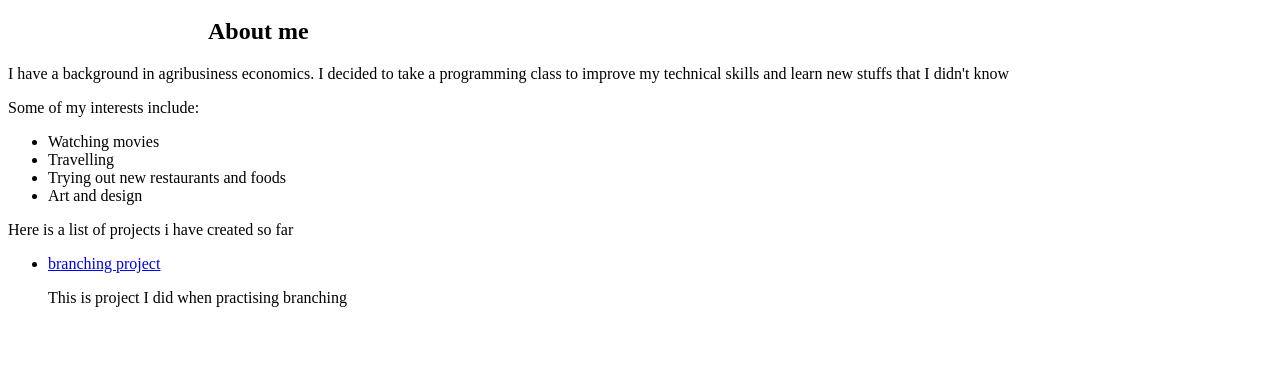
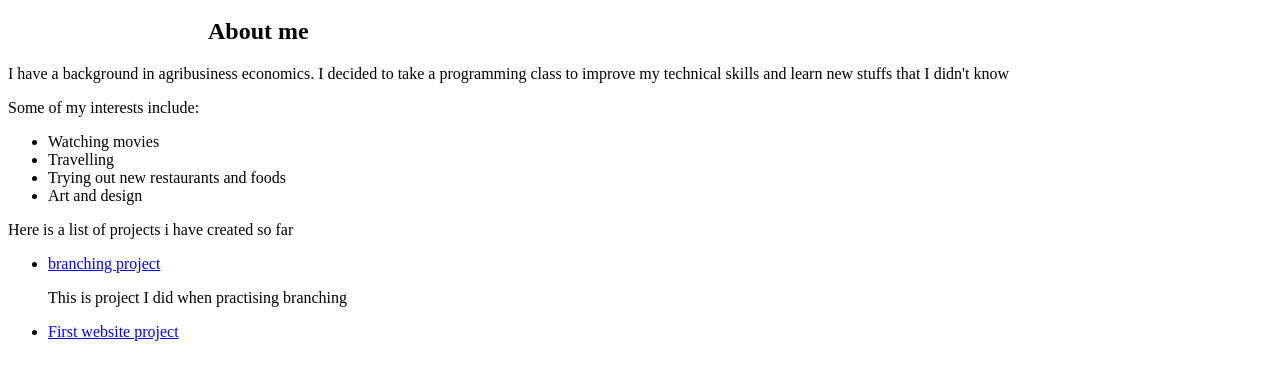
Before and after one commit to ambiyo-marion/Portfolio-landing-page, a plain HTML site: page portfolio.html in a window 1280 px wide. Shown: the part 410-790 px from the top of the page. Drawn offline with Linux system fonts and the light colour scheme.

Commit message:
add link to my first website project

```diff
--- a/portfolio.html
+++ b/portfolio.html
@@ -24,6 +24,8 @@
             <ul>
                 <li><a href="https://github.com/ambiyo-marion/branching-project">branching project<a/</a></li>
                 <p>This is project I did when practising branching</p>
+                <li><a href="https://github.com/ambiyo-marion/first-website-project">First website project</a></li>
+
             </ul>
 
 
```
